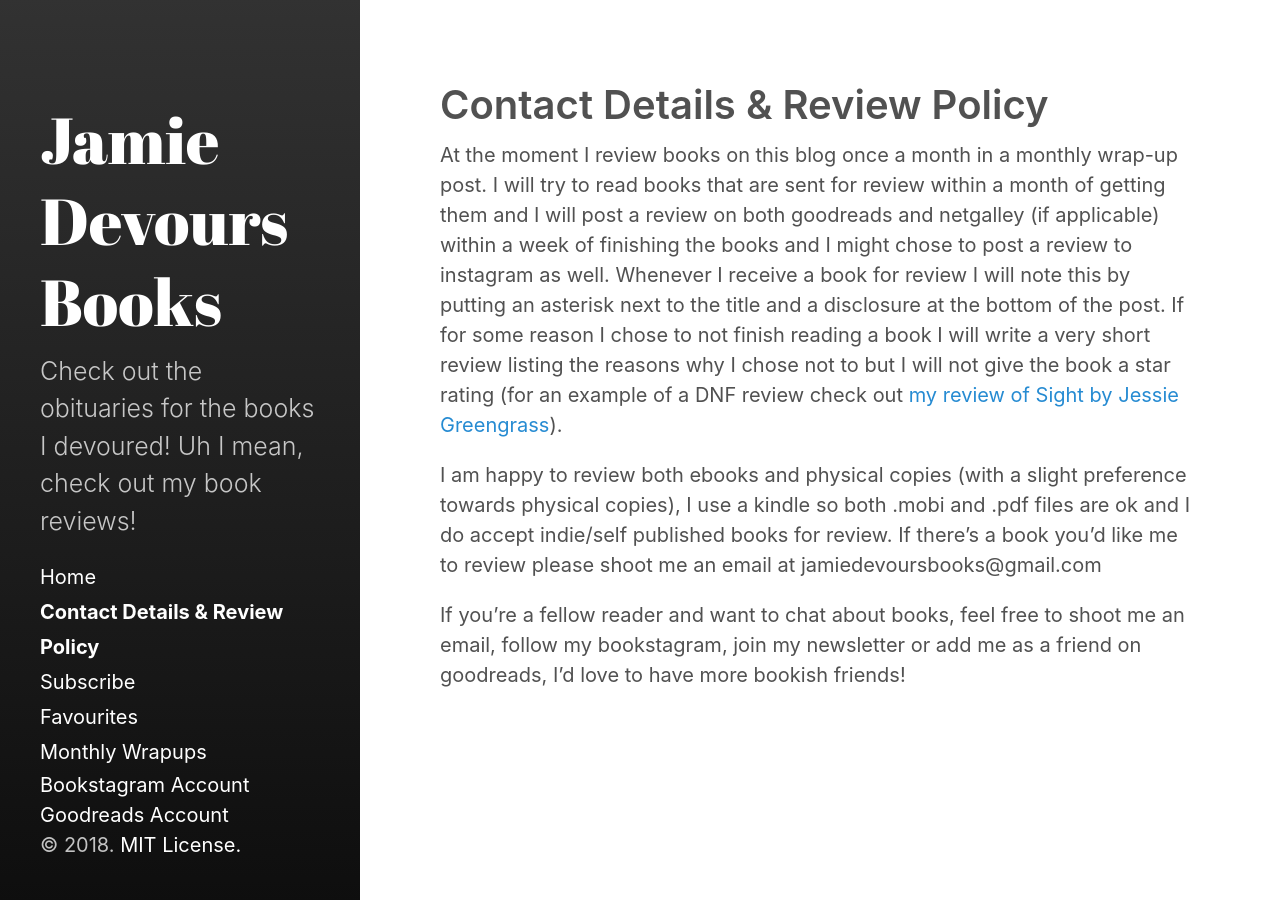
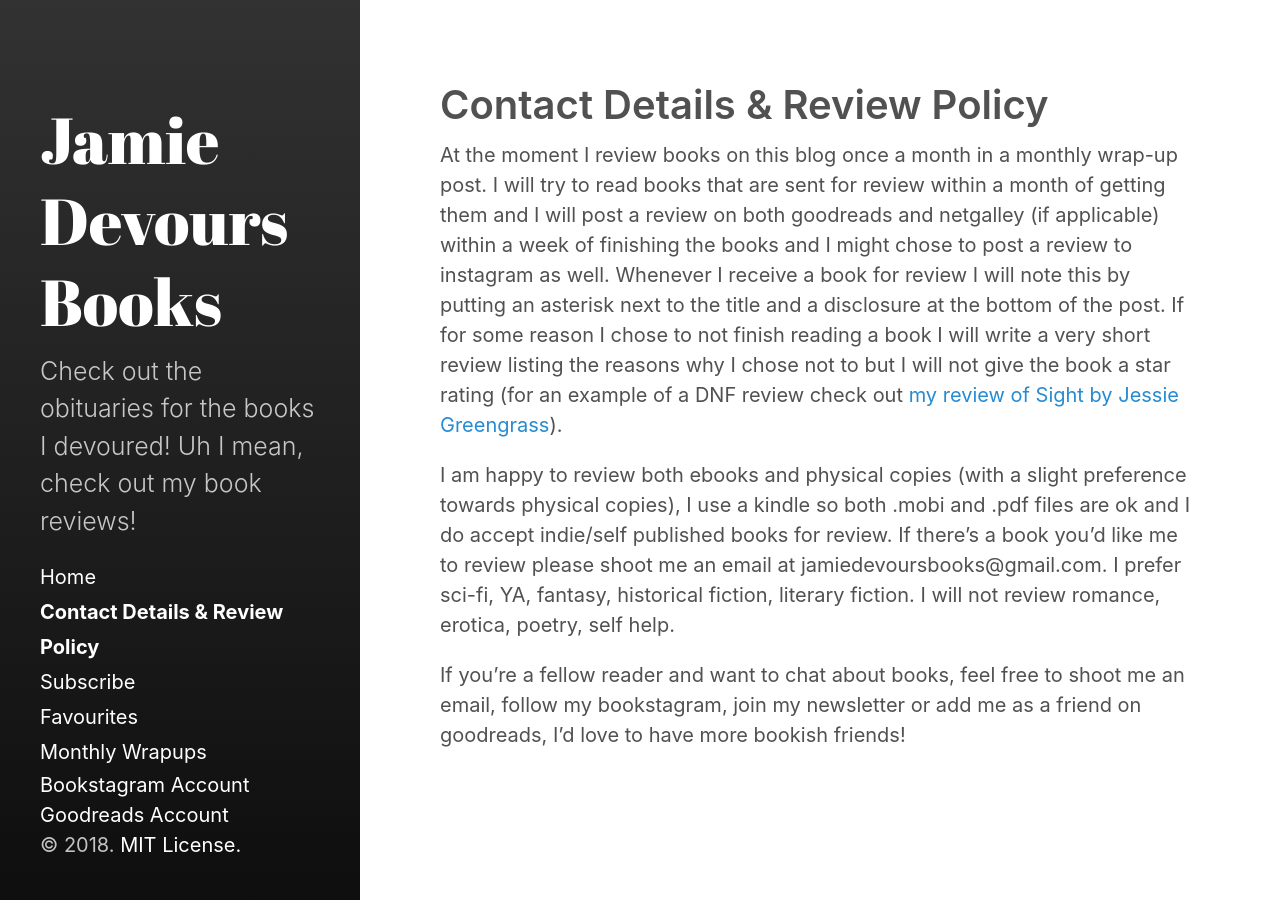
Before and after one commit to jamiecayley/Books, a Jekyll site: the page built from about.md, in a window 1280 px wide. Built offline with Jekyll 4.4.1, drawn with Linux system fonts in a browser that asks for light colours.

Commit message:
Update about.md

```diff
--- a/about.md
+++ b/about.md
@@ -6,6 +6,6 @@ sidebar_link: true
 
 At the moment I review books on this blog once a month in a monthly wrap-up post. I will try to read books that are sent for review within a month of getting them and I will post a review on both goodreads and netgalley (if applicable) within a week of finishing the books and I might chose to post a review to instagram as well. Whenever I receive a book for review I will note this by putting an asterisk next to the title and a disclosure at the bottom of the post. If for some reason I chose to not finish reading a book I will write a very short review listing the reasons why I chose not to but I will not give the book a star rating (for an example of a DNF review check out [my review of Sight by Jessie Greengrass](https://www.goodreads.com/review/show/2321060122?book_show_action=false&from_review_page=1)).
 
-I am happy to review both ebooks and physical copies (with a slight preference towards physical copies), I use a kindle so both .mobi and .pdf files are ok and I do accept indie/self published books for review. If there’s a book you’d like me to review please shoot me an email at jamiedevoursbooks@gmail.com
+I am happy to review both ebooks and physical copies (with a slight preference towards physical copies), I use a kindle so both .mobi and .pdf files are ok and I do accept indie/self published books for review. If there’s a book you’d like me to review please shoot me an email at jamiedevoursbooks@gmail.com. I prefer sci-fi, YA, fantasy, historical fiction, literary fiction. I will not review romance, erotica, poetry, self help.
 
 If you’re a fellow reader and want to chat about books, feel free to shoot me an email, follow my bookstagram, join my newsletter or add me as a friend on goodreads, I’d love to have more bookish friends!
```
